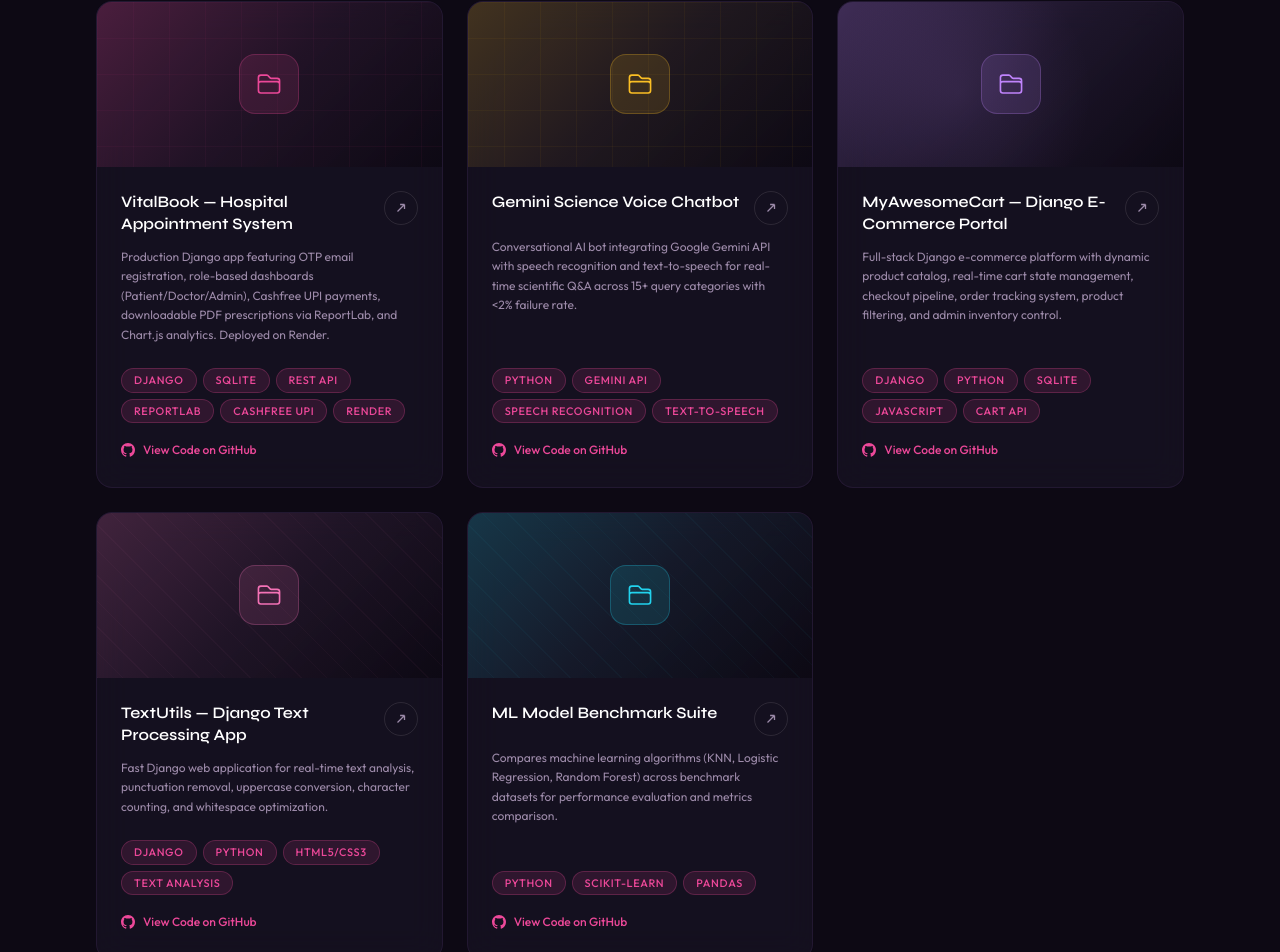
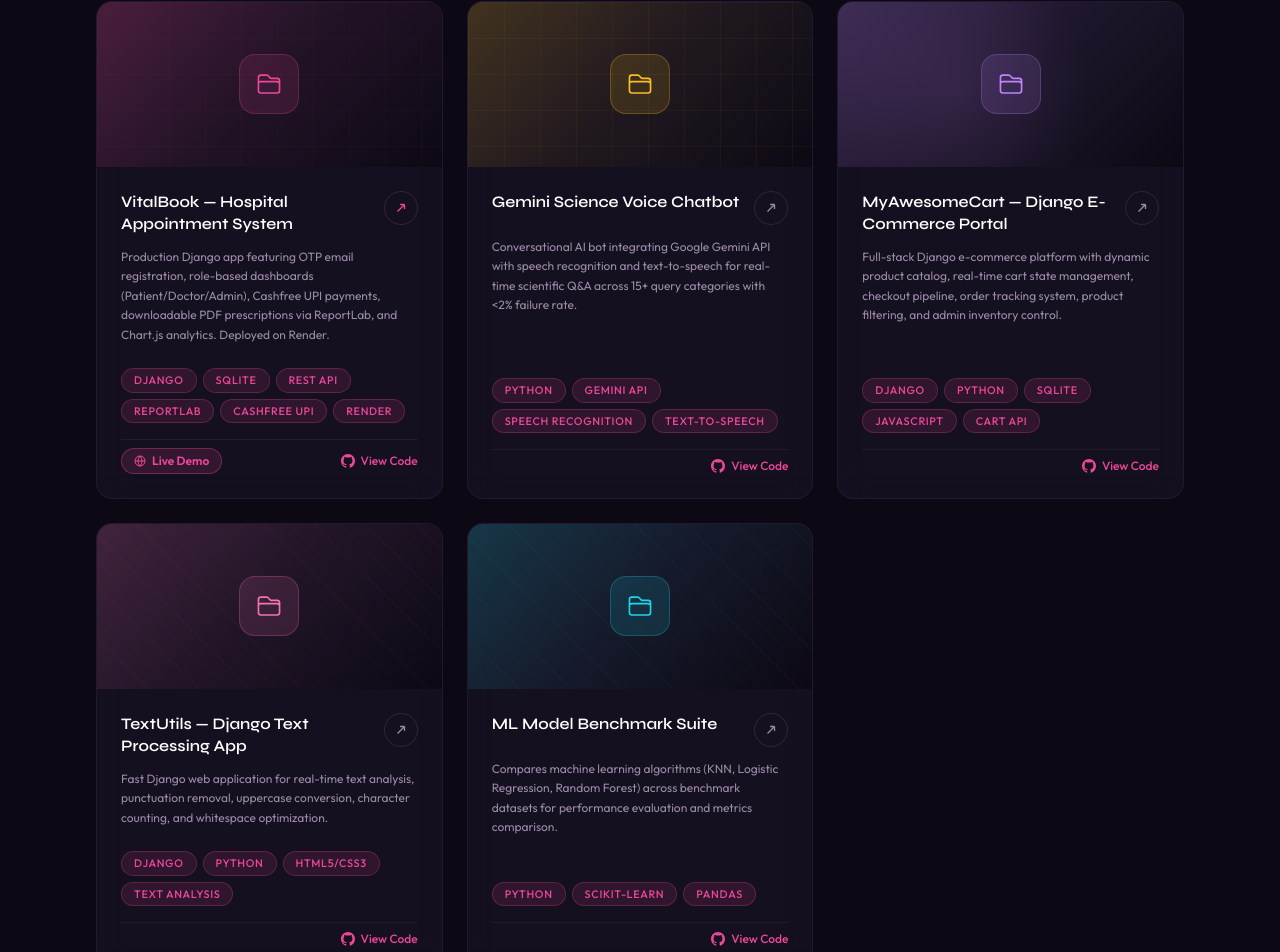
Before and after one commit to Nehaa2509/sneha_Portfolio, a Next.js app: page / in a window 1280 px wide. Shown: the part 3034-3986 px from the top of the page. Built offline with nearby package versions, Linux system fonts and the light colour scheme.

Commit message:
Add Render live demo URL for VitalBook project

```diff
--- a/src/components/Projects.js
+++ b/src/components/Projects.js
@@ -11,6 +11,7 @@ const projects = [
       "Production Django app featuring OTP email registration, role-based dashboards (Patient/Doctor/Admin), Cashfree UPI payments, downloadable PDF prescriptions via ReportLab, and Chart.js analytics. Deployed on Render.",
     tags: ["Django", "SQLite", "REST API", "ReportLab", "Cashfree UPI", "Render"],
     github: "https://github.com/Nehaa2509/VitalBook",
+    demo: "https://vitalbook-1.onrender.com/",
     accent: "#EC4899",
     gradient:
       "linear-gradient(135deg, rgba(236,72,153,0.25), rgba(236,72,153,0.06), #0D0914)",
@@ -210,16 +211,16 @@ export default function Projects() {
                     </h3>
                     {/* External link arrow */}
                     <a
-                      href={project.github}
+                      href={project.demo || project.github}
                       target="_blank"
                       rel="noopener noreferrer"
-                      aria-label={`View ${project.title} on GitHub`}
-                      className="flex-shrink-0 flex items-center justify-center rounded-full border transition-all duration-200 hover:bg-pink-500/10"
+                      aria-label={`View ${project.title} ${project.demo ? "Live Demo" : "on GitHub"}`}
+                      className="flex-shrink-0 flex items-center justify-center rounded-full border transition-all duration-200 hover:bg-pink-500/10 hover:border-pink-500/30"
                       style={{
                         width: 34,
                         height: 34,
                         borderColor: "rgba(255,255,255,0.1)",
-                        color: "#9D8BAA",
+                        color: project.demo ? "#EC4899" : "#9D8BAA",
                       }}
                     >
                       <svg
@@ -254,12 +255,44 @@ export default function Projects() {
                     ))}
                   </div>
 
-                  {/* GitHub link */}
+                  {/* Links */}
+                  <div className="flex items-center justify-between gap-2 pt-2 border-t border-white/5">
+                    {project.demo ? (
+                      <a
+                        href={project.demo}
+                        target="_blank"
+                        rel="noopener noreferrer"
+                        className="inline-flex items-center gap-1.5 text-xs font-semibold px-3 py-1 rounded-full transition-all duration-200 hover:opacity-90"
+                        style={{
+                          background: "rgba(236,72,153,0.15)",
+                          color: "#EC4899",
+                          border: "1px solid rgba(236,72,153,0.35)",
+                        }}
+                      >
+                        <svg
+                          width="12"
+                          height="12"
+                          viewBox="0 0 24 24"
+                          fill="none"
+                          stroke="currentColor"
+                          strokeWidth="2"
+                          aria-hidden="true"
+                        >
+                          <circle cx="12" cy="12" r="10" />
+                          <path d="M12 2a15.3 15.3 0 0 1 4 10 15.3 15.3 0 0 1-4 10 15.3 15.3 0 0 1-4-10 15.3 15.3 0 0 1 4-10z" />
+                          <path d="M2 12h20" />
+                        </svg>
+                        Live Demo
+                      </a>
+                    ) : (
+                      <div />
+                    )}
+
                     <a
                       href={project.github}
                       target="_blank"
                       rel="noopener noreferrer"
-                    className="inline-flex items-center gap-2 text-xs font-medium transition-colors duration-200 hover:underline"
+                      className="inline-flex items-center gap-1.5 text-xs font-medium transition-colors duration-200 hover:underline"
                       style={{ color: "#EC4899" }}
                     >
                       <svg
@@ -271,8 +304,9 @@ export default function Projects() {
                       >
                         <path d="M12 0C5.373 0 0 5.373 0 12c0 5.302 3.438 9.8 8.205 11.387.6.113.82-.258.82-.577 0-.285-.01-1.04-.015-2.04-3.338.726-4.042-1.61-4.042-1.61-.546-1.387-1.333-1.756-1.333-1.756-1.089-.745.083-.73.083-.73 1.205.085 1.838 1.236 1.838 1.236 1.07 1.835 2.809 1.305 3.495.998.108-.776.418-1.305.762-1.605-2.665-.3-5.466-1.332-5.466-5.93 0-1.31.465-2.38 1.235-3.22-.135-.303-.54-1.523.105-3.176 0 0 1.005-.322 3.3 1.23.96-.267 1.98-.399 3-.405 1.02.006 2.04.138 3 .405 2.28-1.552 3.285-1.23 3.285-1.23.645 1.653.24 2.873.12 3.176.765.84 1.23 1.91 1.23 3.22 0 4.61-2.805 5.625-5.475 5.92.42.36.81 1.096.81 2.22 0 1.606-.015 2.896-.015 3.286 0 .315.21.69.825.57C20.565 21.795 24 17.298 24 12c0-6.627-5.373-12-12-12z" />
                       </svg>
-                    View Code on GitHub
+                      View Code
                     </a>
+                  </div>
                 </div>
               </div>
             </article>
```
Lines whose indentation alone changed are shown as unchanged.
